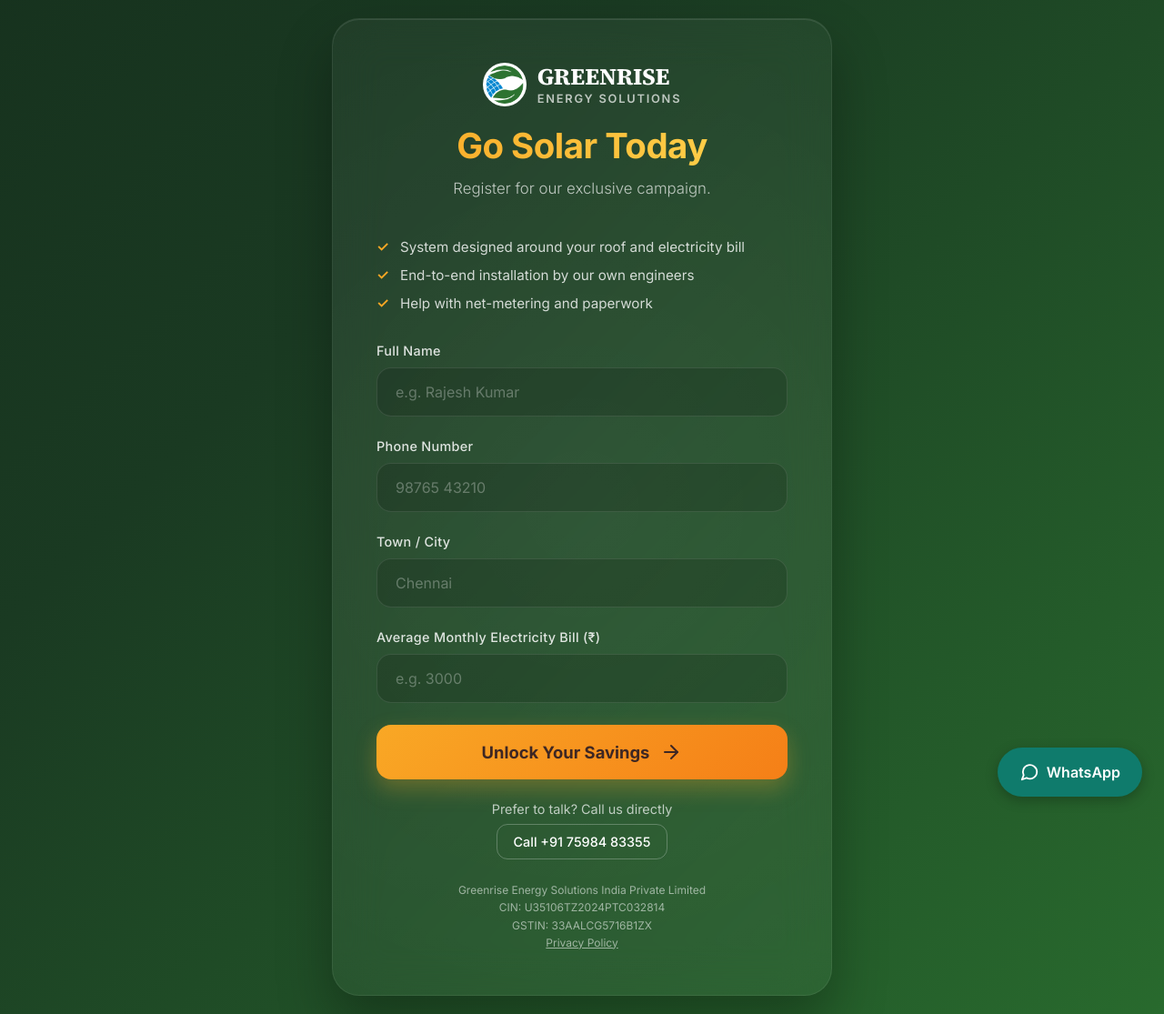
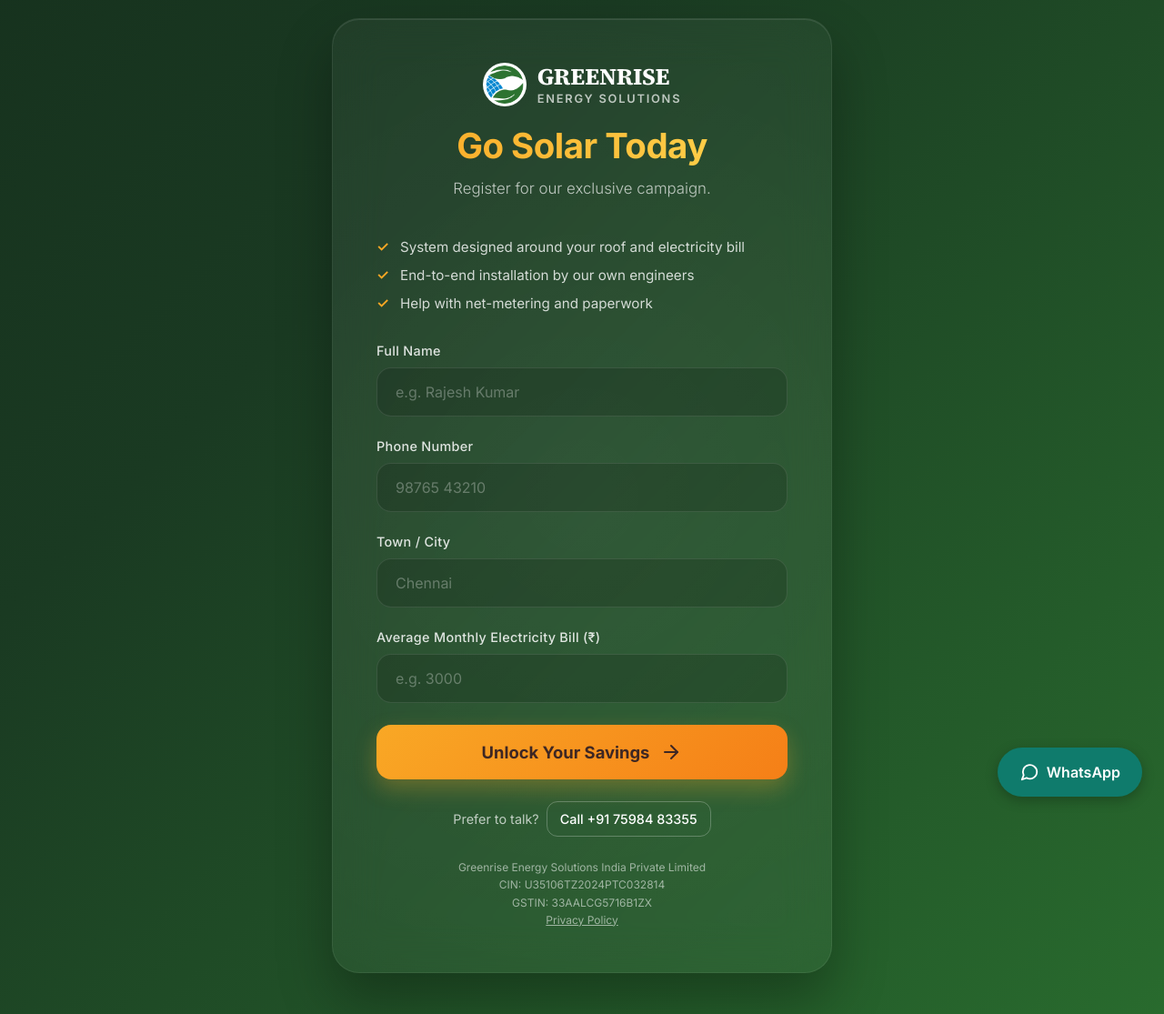
Before and after one commit to nbkarthi/greenriseenergy, a Jekyll site: the page campaign/index.html, which Jekyll copies as it is, in a window 1280 px wide. Shown: the whole page at 91% size. Built offline with Jekyll 4.4.1, drawn with Linux system fonts in a browser that asks for light colours.

Commit message:
campaign: call prompt on a single line
Co-Authored-By: Claude Sonnet 5.5 <noreply@anthropic.com>

```diff
--- a/campaign/index.html
+++ b/campaign/index.html
@@ -85,8 +85,8 @@
         .perks { list-style: none; margin: 0 0 28px; padding: 0; position: relative; z-index: 1; }
         .perks li { padding: 6px 0 6px 26px; position: relative; color: rgba(255,255,255,0.8); font-size: 0.95rem; }
         .perks li::before { content: '\2713'; position: absolute; left: 0; color: #F9A825; font-weight: 700; }
-        .contact-alt { margin-top: 24px; text-align: center; font-size: 0.9rem; color: rgba(255,255,255,0.7); position: relative; z-index: 1; }
-        .contact-alt a { display: inline-block; margin: 8px 6px 0; padding: 10px 18px; border: 1px solid rgba(255,255,255,0.25); border-radius: 12px; color: #fff; text-decoration: none; font-weight: 500; }
+        .contact-alt { margin-top: 24px; display: flex; justify-content: center; align-items: center; white-space: nowrap; text-align: center; font-size: 0.9rem; color: rgba(255,255,255,0.7); position: relative; z-index: 1; }
+        .contact-alt a { display: inline-block; margin-left: 8px; padding: 10px 14px; border: 1px solid rgba(255,255,255,0.25); border-radius: 12px; color: #fff; text-decoration: none; font-weight: 500; }
         .contact-alt a:hover { border-color: #F9A825; }
         .whatsapp-float { position: fixed; right: 24px; bottom: 24px; z-index: 900; display: inline-flex; align-items: center; gap: 8px; padding: 16px 24px; background: #0F7B6C; color: #fff; font-weight: 600; text-decoration: none; border-radius: 999px; box-shadow: 0 4px 14px rgba(0,0,0,0.25); transition: transform 0.3s ease; }
         .whatsapp-float:hover { transform: translateY(-2px); }
@@ -261,7 +261,7 @@
                     <svg width="24" height="24" viewBox="0 0 24 24" fill="none" stroke="currentColor" stroke-width="2" stroke-linecap="round" stroke-linejoin="round"><line x1="5" y1="12" x2="19" y2="12"></line><polyline points="12 5 19 12 12 19"></polyline></svg>
                 </button>
             </form>
-            <p class="contact-alt">Prefer to talk? Call us directly<br>
+            <p class="contact-alt">Prefer to talk?
                 <a href="tel:+917598483355">Call +91 75984 83355</a>
             </p>
         </div>
```
